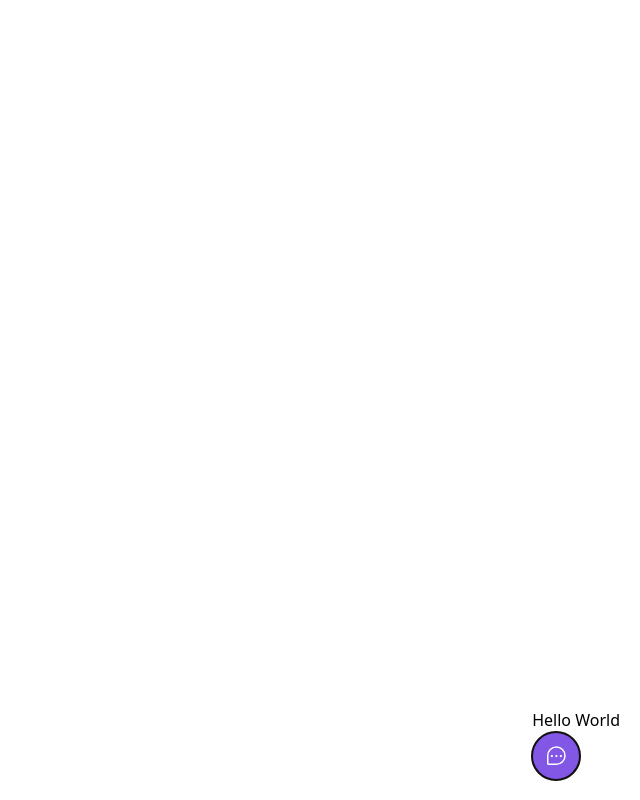
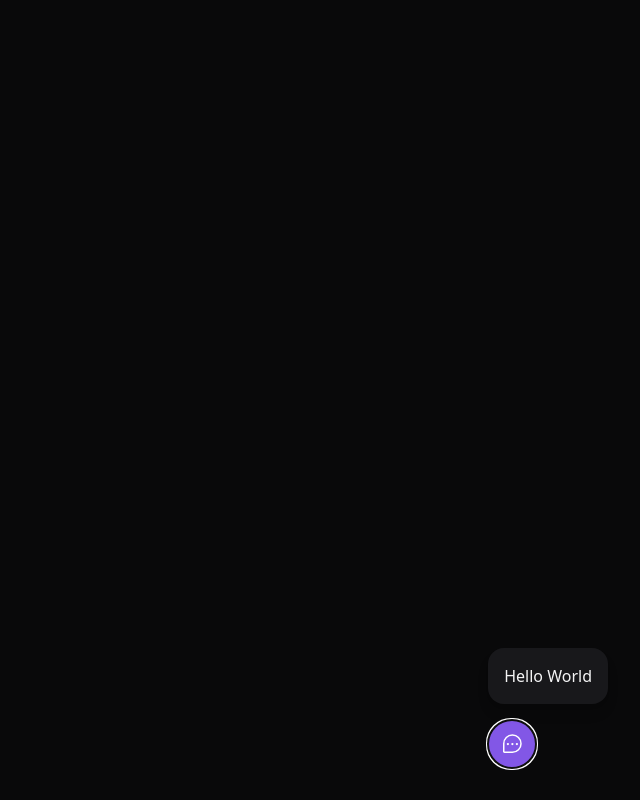
Before and after one commit to debsmalheiro/nlwreturn-web, a React (Vite) app: page / in a window 1280 px wide. Both pictures are taken after a click on the button "Feedback". Shown: the whole page, without its empty margins (640-1280 px from the left). Built offline with nearby package versions, Linux system fonts and the light colour scheme.

Commit message:
feat: Estrutura do WidgetForm

```diff
--- a/src/components/Widget.tsx
+++ b/src/components/Widget.tsx
@@ -1,10 +1,13 @@
 import { ChatTeardropDots } from "phosphor-react";
 import { Popover } from "@headlessui/react";
+import { WidgetForm } from "./WidgetForm";
 
 export function Widget() {
   return (
-    <Popover className="absolute bottom-5 right-5">
-      <Popover.Panel>Hello World</Popover.Panel>
+    <Popover className="absolute bottom-4 right-4 md:bottom-8 md:right-8 flex-col items-end">
+      <Popover.Panel>
+        <WidgetForm />
+      </Popover.Panel>
 
       <Popover.Button className="bg-brand-500 rounded-full px-3 h-12 text-white flex items-center group">
         <ChatTeardropDots className="w-6 h-6" />
--- /dev/null
+++ b/src/components/WidgetForm.tsx
@@ -0,0 +1,7 @@
+export function WidgetForm() {
+    return (
+        <div className="bg-zinc-900 p-4 relative rounded-2xl mb-4 flex-col items-center shadow-lg w-[calc(100vw-2rem)] md:w-auto">
+            Hello World
+        </div>
+    )
+}
--- a/src/global.css
+++ b/src/global.css
@@ -1,3 +1,7 @@
 @tailwind base;
 @tailwind components;
 @tailwind utilities;
+
+body {
+    @apply bg-[#09090A] text-zinc-100;
+}
```
